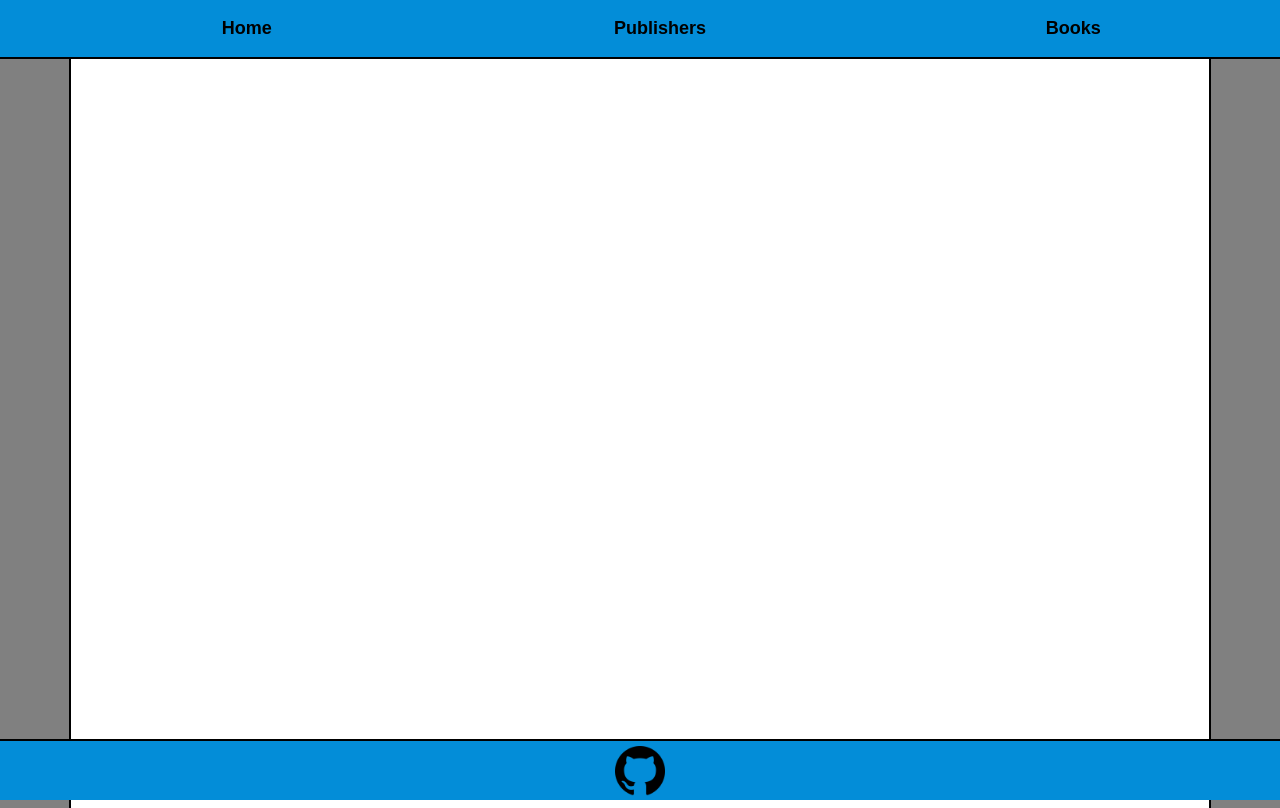
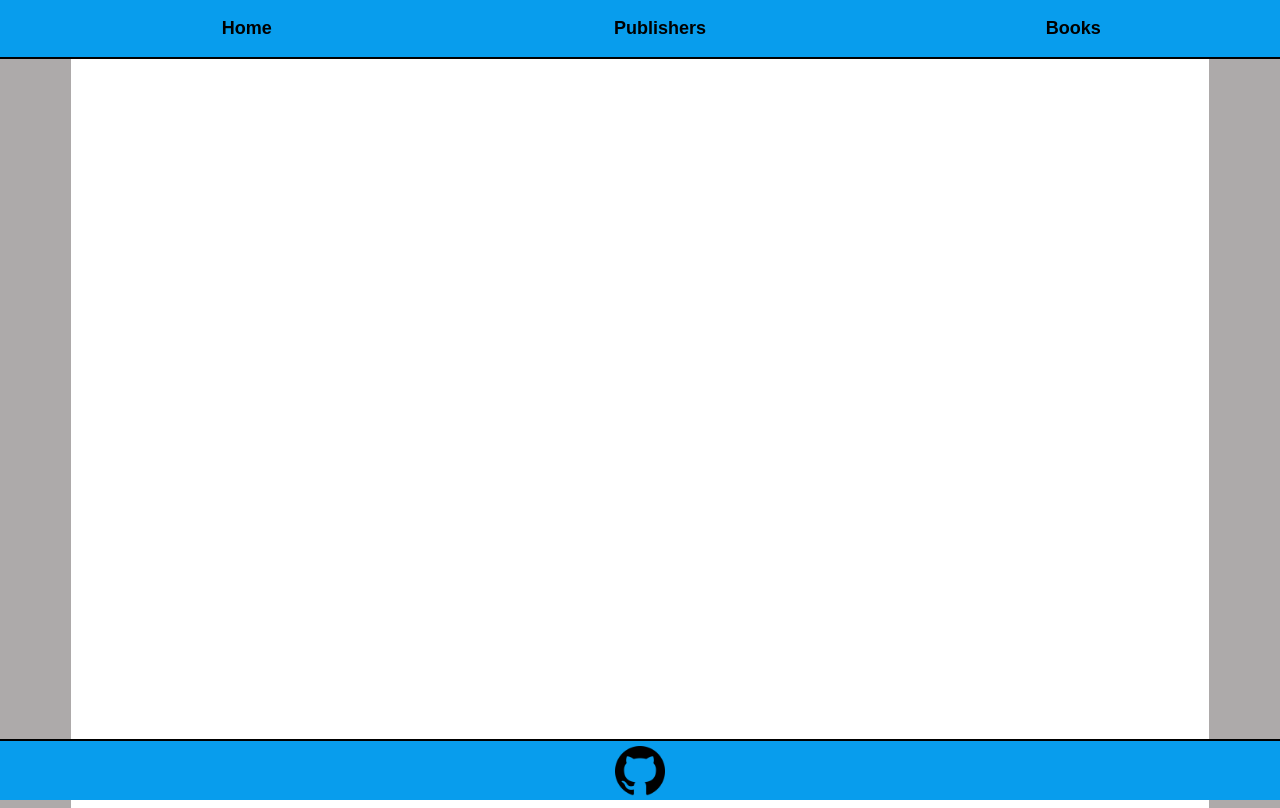
Before and after one commit to J-Rozas/Shop-Inventory-App, a Flask app: page / in a window 1280 px wide. Run offline with Flask 2, Linux system fonts and the light colour scheme; some libraries are stand-ins or nearby versions.

Commit message:
Take off 2 borders and modify two bg-colours

```diff
--- a/static/styles/style.css
+++ b/static/styles/style.css
@@ -8,7 +8,7 @@ body {
     font-family: Arial, Helvetica, sans-serif;
     min-height: 100%;
     display: grid;
-    background-color: gray;
+    background-color: rgb(173, 170, 170);
 }
 
 
@@ -19,7 +19,7 @@ header {
     left: 0;
     top: 0;
     width: 100%;
-    background-color: rgb(3, 141, 216);
+    background-color: rgb(8, 157, 237);
     text-align: center;
     max-height: 15%;
     border-bottom: 2px solid black;
@@ -45,8 +45,6 @@ main {
     width: 90%;
     justify-self: center;
     background-color: white;
-    border-left: 2px solid black;
-    border-right: 2px solid black;
 }
 
 .main_index {
@@ -95,7 +93,7 @@ footer {
     left: 0;
     bottom: 0;
     width: 100%;
-    background-color: rgb(3, 141, 216);
+    background-color: rgb(8, 157, 237);
     text-align: center;
     max-height: 15%;
     border-top: 2px solid black;
```
